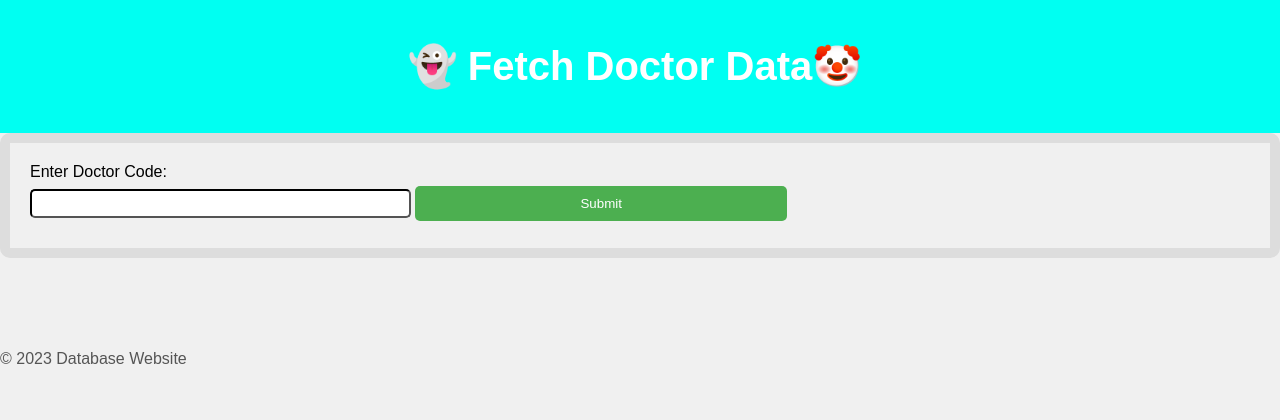
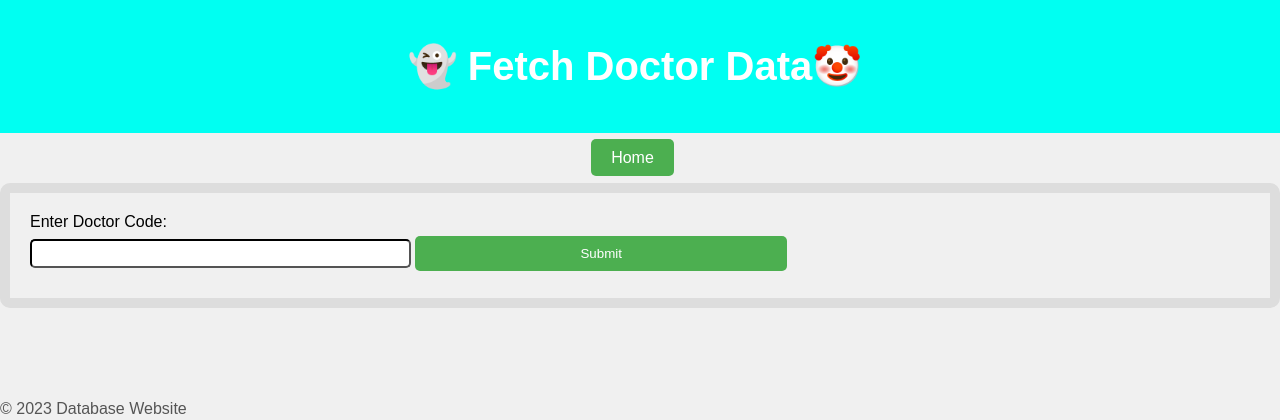
Before and after one commit to binhow612/database_website, a Flask app: page /fetch_doctor in a window 1280 px wide. Shown: the top 420 px of the page. Run offline with Flask 3, Linux system fonts and the light colour scheme.

Commit message:
Update fetch_doctor_data.html add home button

```diff
--- a/website/templates/fetch_doctor_data.html
+++ b/website/templates/fetch_doctor_data.html
@@ -11,6 +11,11 @@
     <header>
         <h1>Fetch Doctor Data</h1>
     </header>
+    <nav>
+        <ul>
+          <li><a href="#" id="button1">Home</a></li>
+        </ul>
+    </nav>
     <form id="doctorForm" action="#" method="post">
         <label for="code">Enter Doctor Code:</label>
         <input type="text" id="code" name="code" required>
@@ -33,5 +38,10 @@
     <footer>
         <p>&copy; 2023 Database Website</p>
     </footer>
+    <script>
+        document.getElementById("button1").addEventListener("click", function () {
+          window.location.href = "homepage";
+        });
+    </script>
 </body>
 </html>
```
